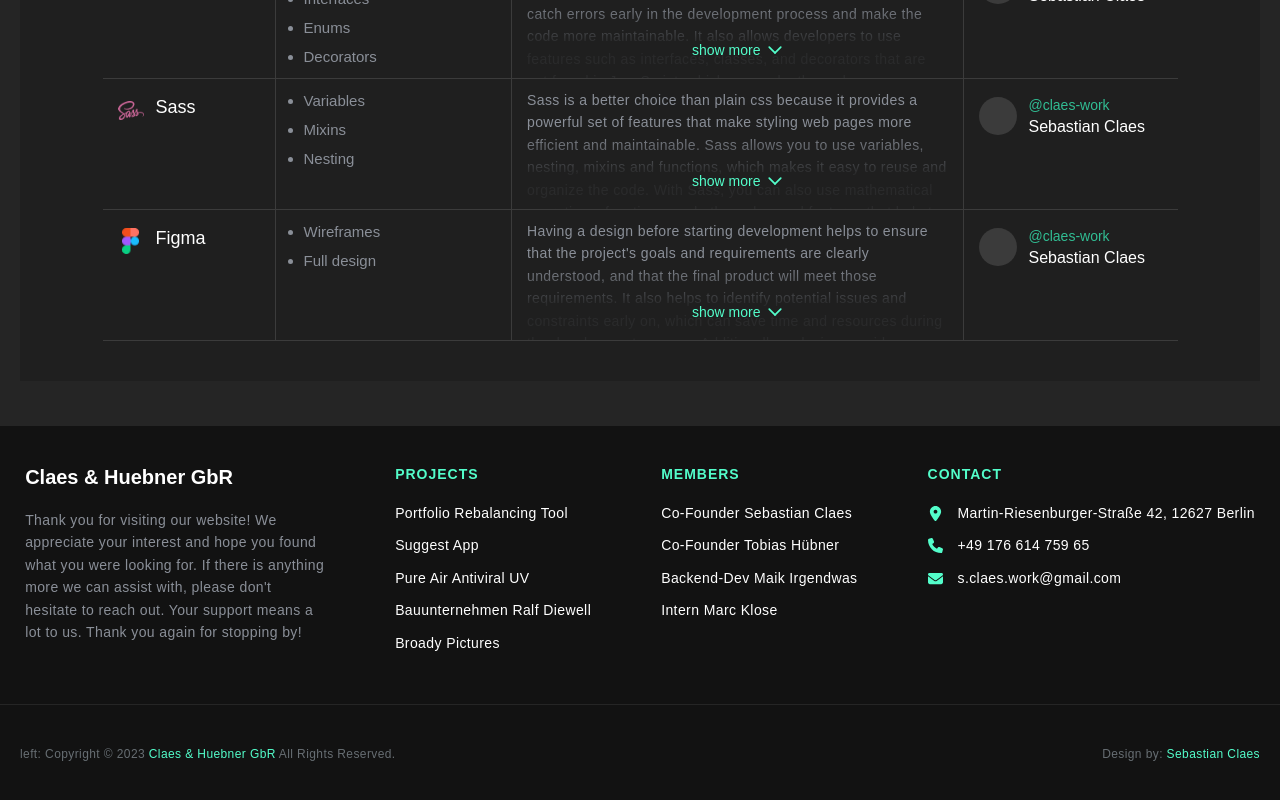
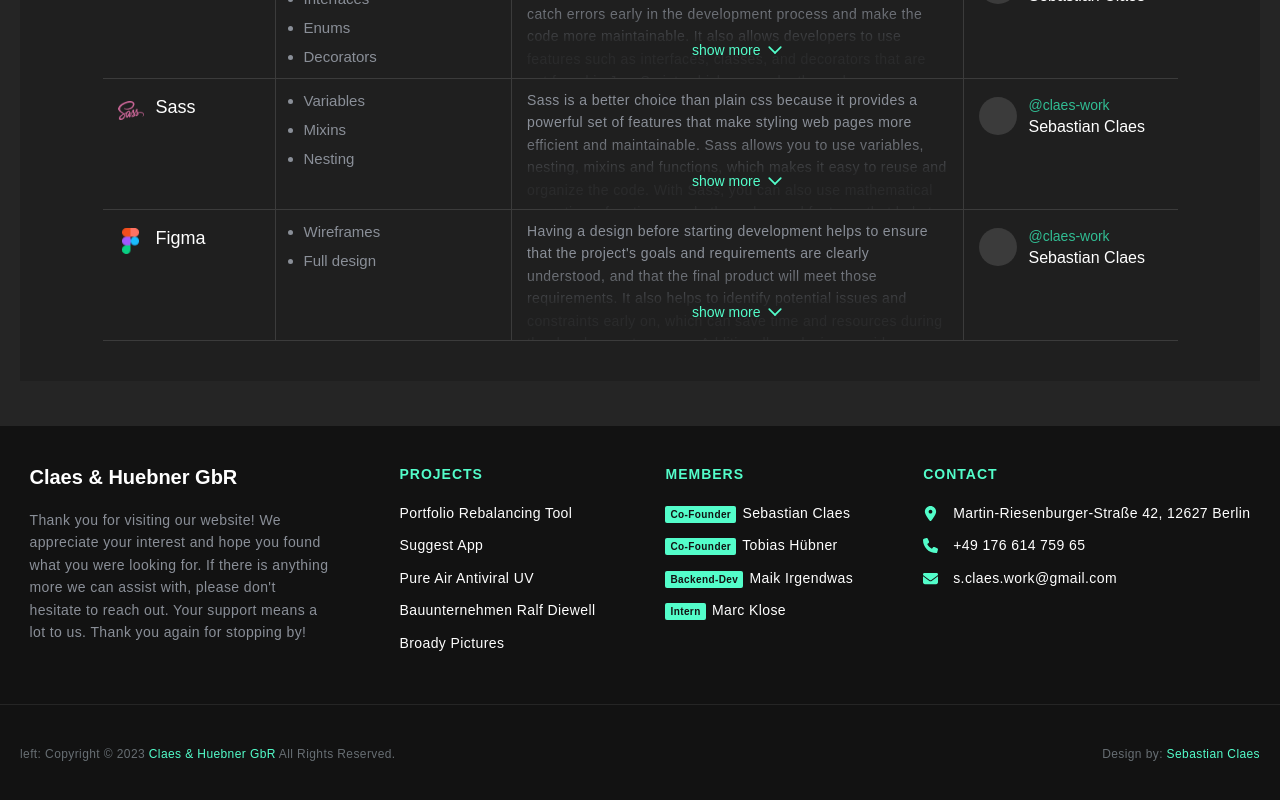
Before and after one commit to claes-work/Portfolio-Website-Claes, a Vue app: page / in a window 1280 px wide. Shown: the part 2976-3776 px from the top of the page. Built offline with nearby package versions, Linux system fonts and the light colour scheme.

Commit message:
[ADD] footer span style adjustments

```diff
--- a/src/assets/scss/footer.scss
+++ b/src/assets/scss/footer.scss
@@ -65,6 +65,18 @@
       }
     }
 
+    .column.col-3 ul li a {
+      span {
+        padding: 3px 5px;
+        background: $main-color;
+        color: $bc-dark-2;
+        border-radius: 2px;
+        margin-right: 2px;
+        font-size: 10px;
+        font-weight: 600;
+      }
+    }
+
     .column.col-4 ul li {
       display: flex;
       align-items: flex-start;
```
